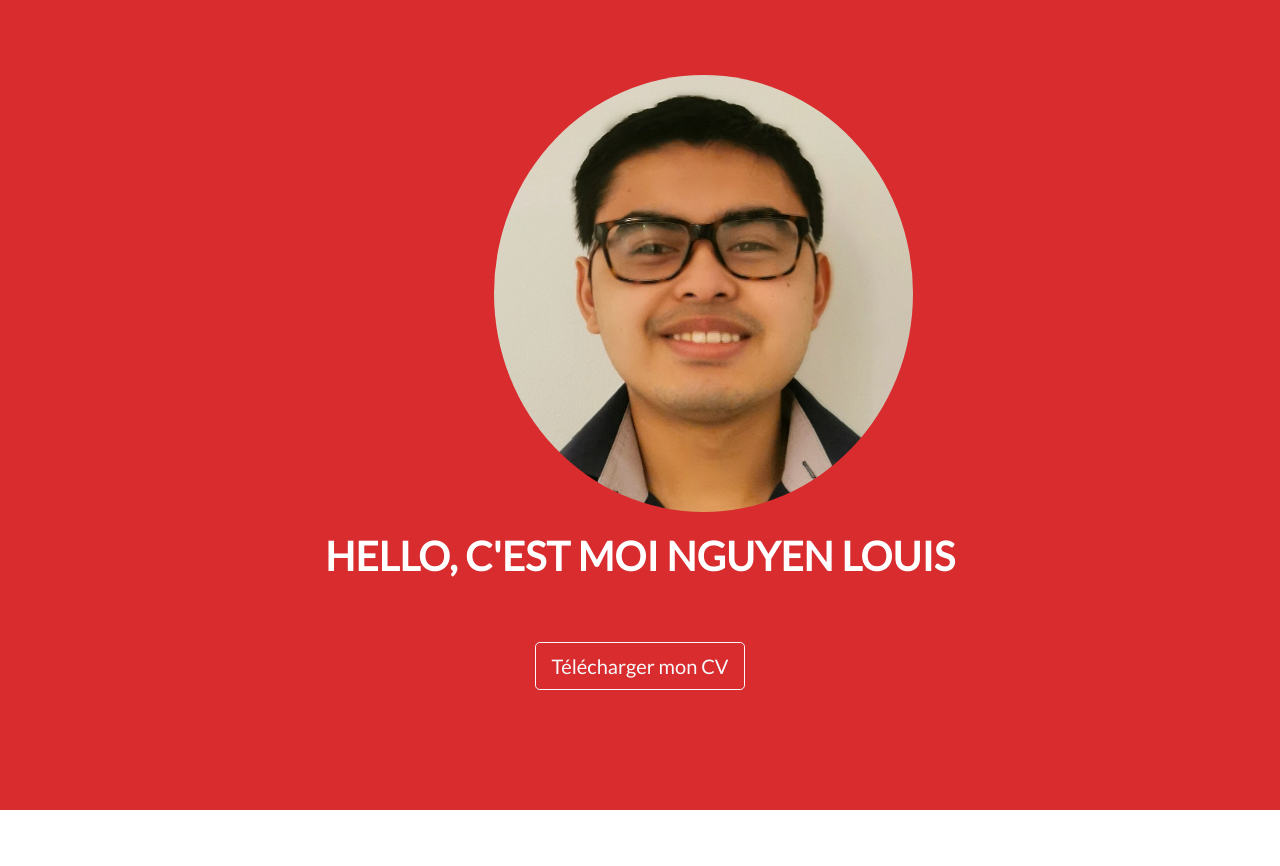
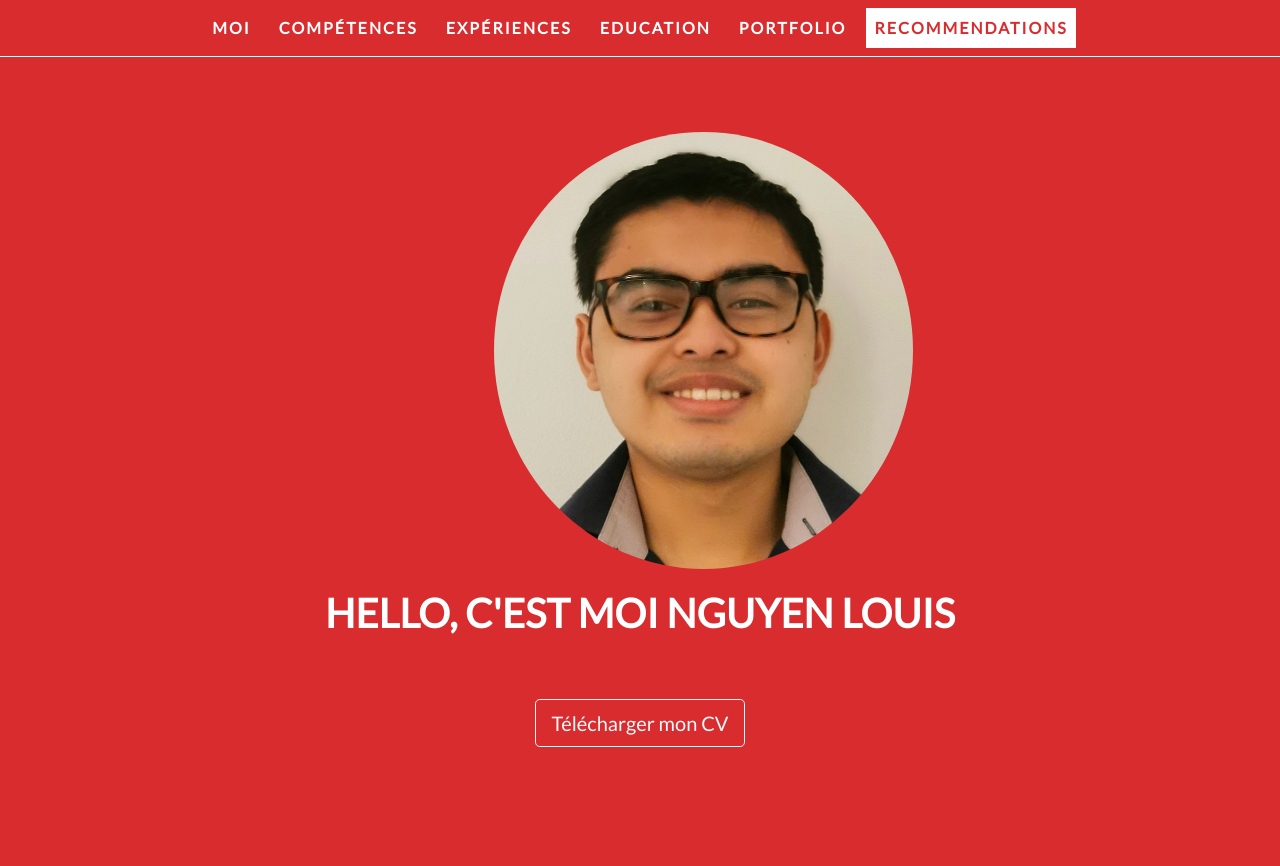
Before and after one commit to Azlou77/boostrap-project, a PHP site: page / in a window 1280 px wide. Shown: the top 866 px of the page. Run offline with PHP 8.4, Linux system fonts and the light colour scheme.

Commit message:
menu section

```diff
--- a/css/style.css
+++ b/css/style.css
@@ -40,6 +40,30 @@ section .heading h2{
 ul{
     list-style: none;
 }
+/*navabar*/
+.navbar{
+    background-color: #d82c2e;
+    letter-spacing: 2px;
+    text-transform: uppercase;
+    font-weight: bold;
+    border-bottom: 1px solid white;
+}
+.navbar-nav{
+    margin: 0 auto;
+    text-align: center;
+}
+.nav-link{
+    color: #fff !important;
+    margin: 0 6px;
+}
+.nav-link.active,
+.nav-link:hover{
+    background-color: #fff;
+    color: #d82c2e !important;
+
+
+}
+
 /*about*/
 #about{
     background-color: #d82c2e;
--- a/index.html
+++ b/index.html
@@ -15,7 +15,23 @@
         <link href="css/style.css" rel="stylesheet">
         <script src="js/main.js"></script>
     </head>
-    <body>
+    <body  data-bs-spy="scroll" data-bs-target="#myNavbar">
+        <nav id="myNavbar" class="navbar navbar-expand-lg navbar-dark  sticky-top">
+            <div class="container-fluid">
+              <button class="navbar-toggler" type="button" data-bs-toggle="collapse" data-bs-target="#navbarSupportedContent" aria-controls="navbarSupportedContent" aria-expanded="false" aria-label="Toggle navigation">
+                <span class="navbar-toggler-icon"></span>
+              </button>
+              <div class="collapse navbar-collapse" id="navbarSupportedContent">
+                <div class="navbar-nav ">
+                    <a class="nav-link active" aria-current="page" href="#about">Moi</a>
+                    <a class="nav-link" href="#skills">Compétences</a>
+                    <a class="nav-link" href="#experience">Expériences</a>
+                    <a class="nav-link" href="#education">Education</a>
+                    <a class="nav-link" href="#portfolio">Portfolio</a>
+                    <a class="nav-link" href="#recommendations">Recommendations</a>
+              </div>
+            </div>
+          </nav>
         <section id="about" class="container-fluid">
             <div class="col-8 col-lg-4 profile-picture">
             <img src="img/photofficiel.jpg" class="rounded-circle">
```
